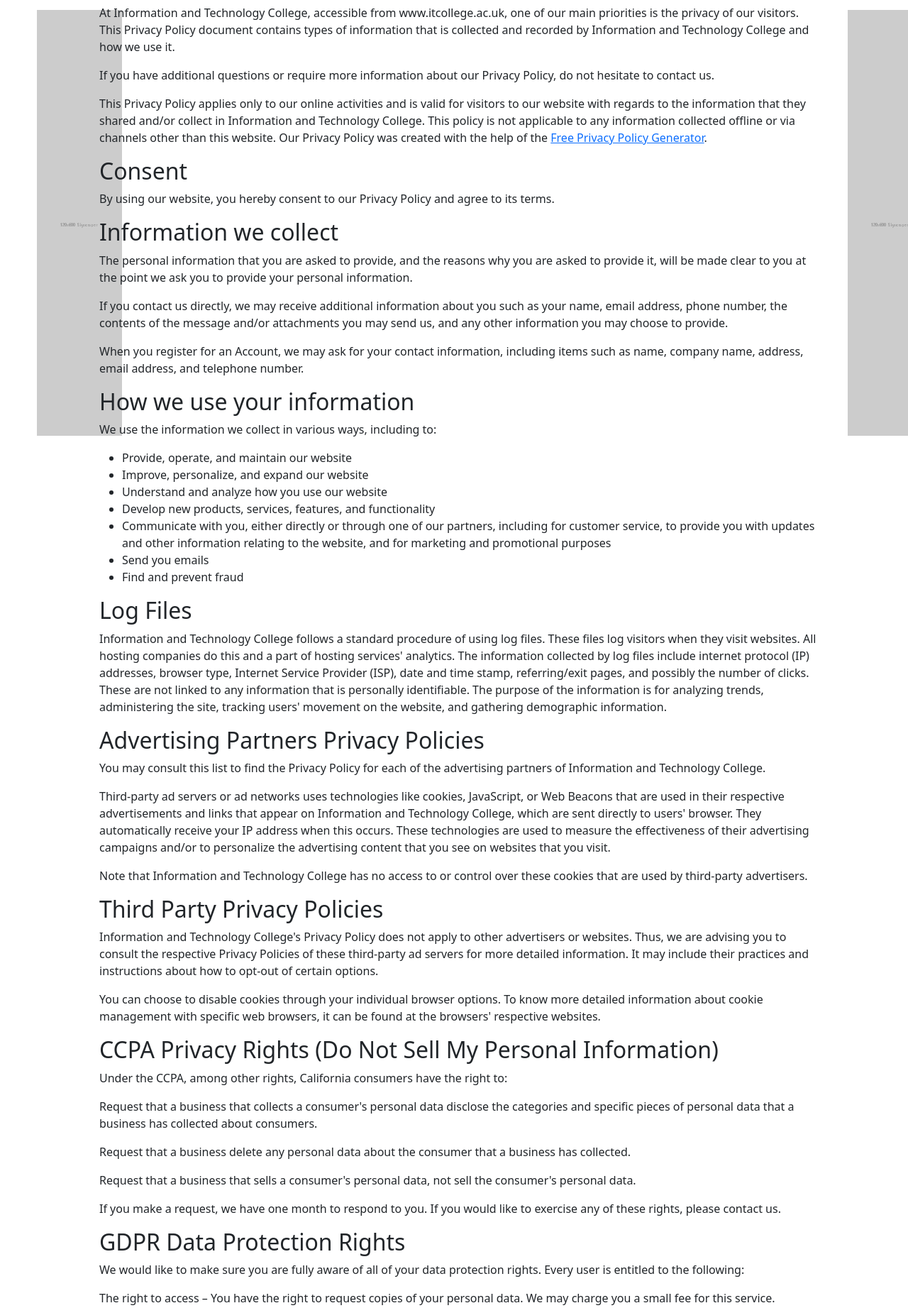
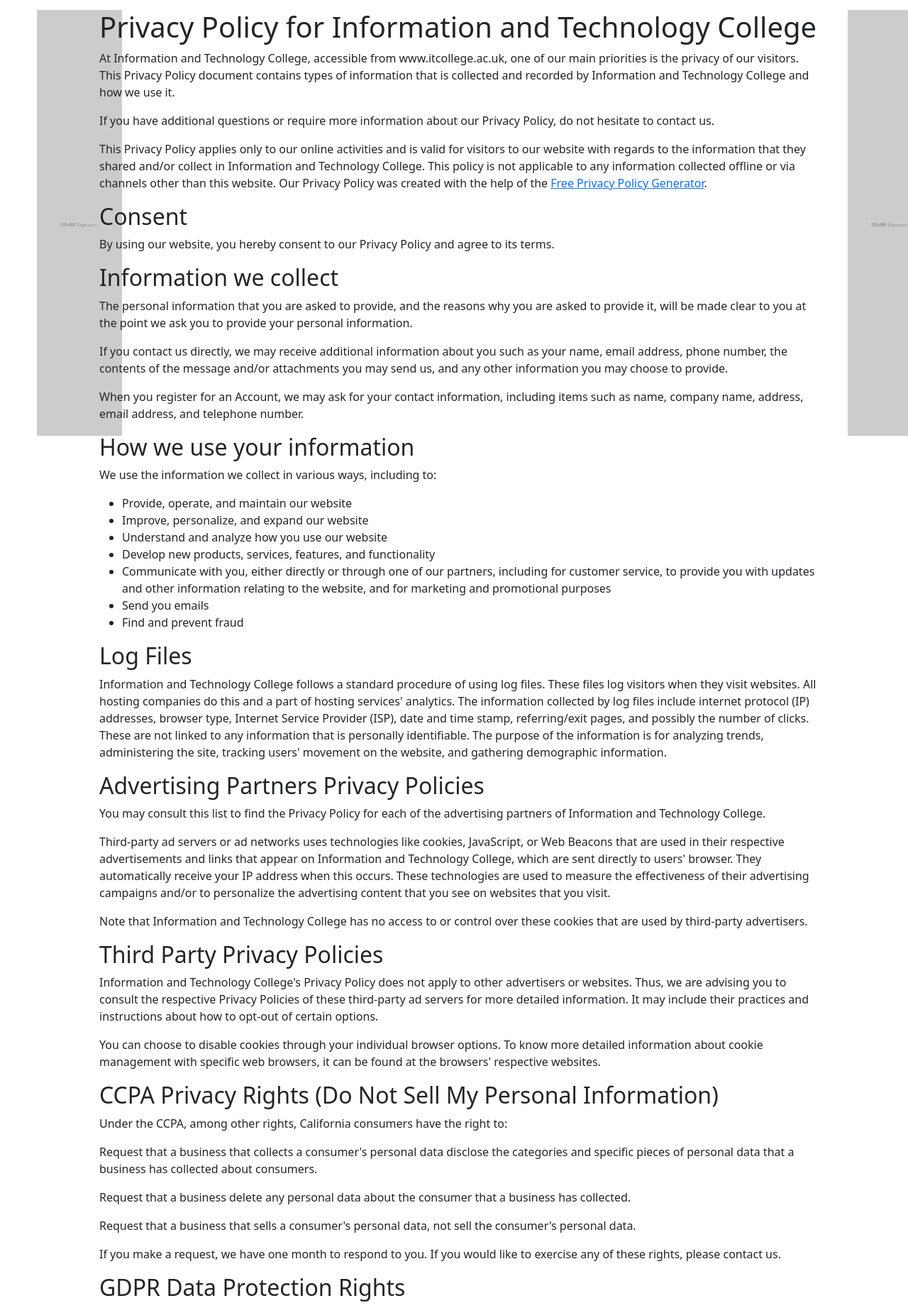
Before and after one commit to tomlinc98/IT-Site-Project, a Django app: page /privacy in a window 1280 px wide. Shown: the part 121-1964 px from the top of the page at 71% size. Run offline with Django 4.2, Linux system fonts and the light colour scheme; some libraries are stand-ins or nearby versions.

Commit message:
fix padding top

```diff
--- a/IT_Site/base/templates/base/legal/privacy.html
+++ b/IT_Site/base/templates/base/legal/privacy.html
@@ -6,7 +6,7 @@
 
 {% block app_content %}
 
-<div class="container">
+<div class="container" style="padding-top: 4rem;">
   <h1>Privacy Policy for Information and Technology College</h1>
 
   <p>At Information and Technology College, accessible from www.itcollege.ac.uk, one of our main priorities is the
```
